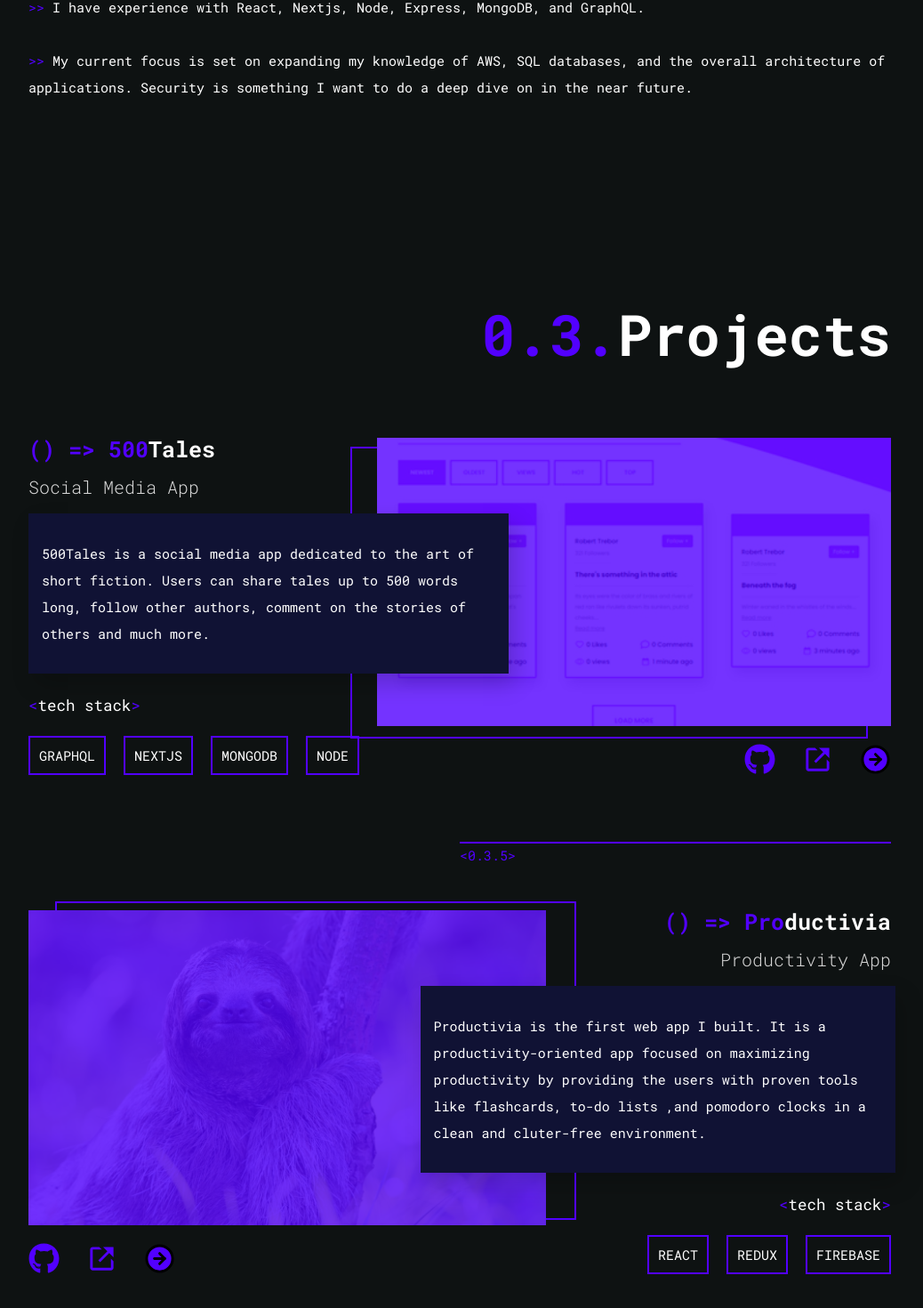
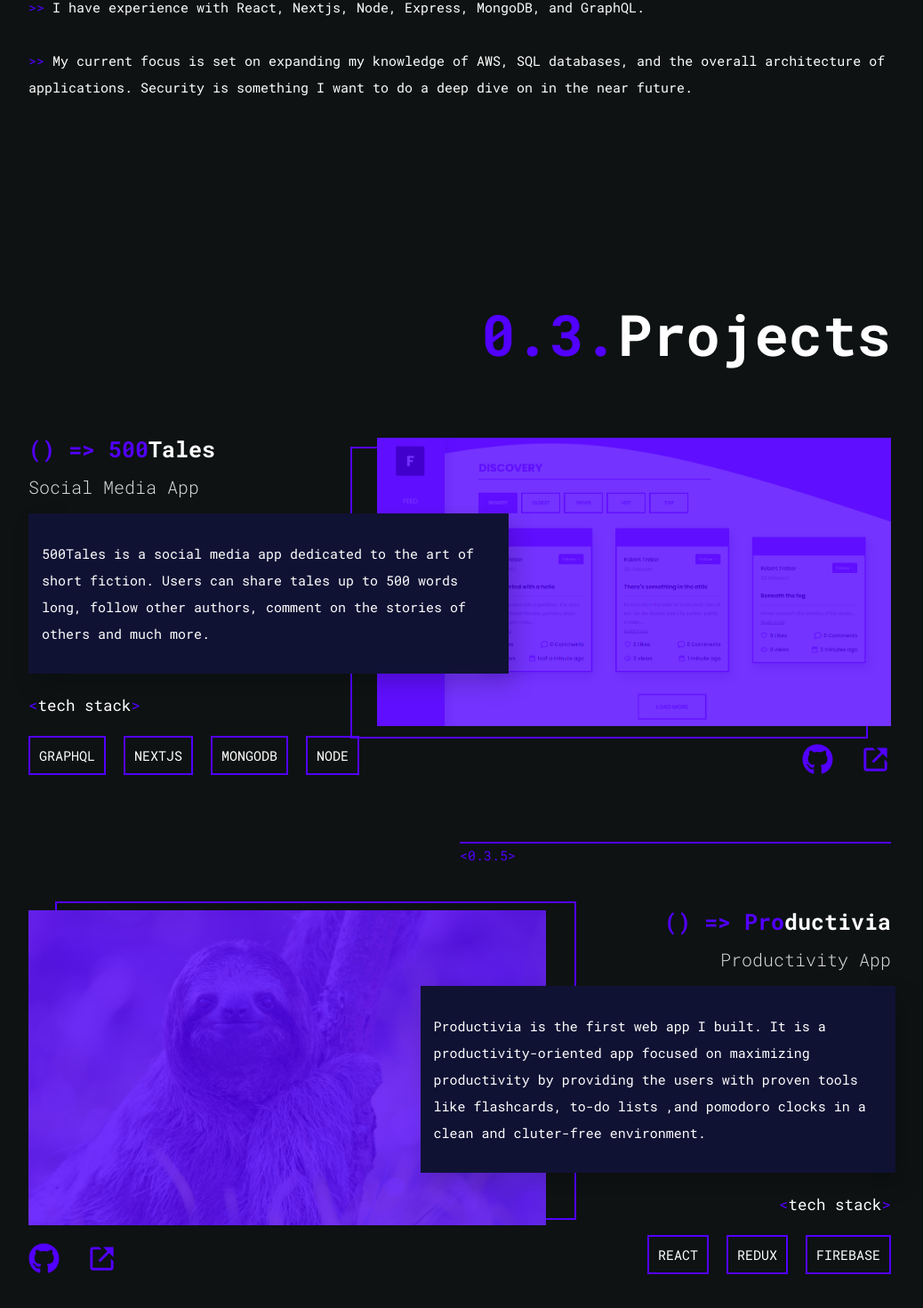
Before and after one commit to 0xngndev/portfolio.v2, a Next.js app: page / in a window 1280 px wide. Shown: the part 1229-2699 px from the top of the page at 89% size, without its empty margins (123-1161 px from the left). Built offline with nearby package versions, Linux system fonts and the light colour scheme.

Commit message:
switched navbar to sticky.

```diff
--- a/components/Navbar.js
+++ b/components/Navbar.js
@@ -4,6 +4,11 @@ import { AiFillLinkedin } from "react-icons/ai";
 import Link from "next/link";
 
 const NavContainer = styled.nav`
+  position: sticky;
+  top: 0;
+  z-index: 5;
+  box-shadow: var(--bs);
+  background-color: #0e1212;
   display: flex;
   flex-direction: row;
   align-items: center;
--- a/components/Productivia.js
+++ b/components/Productivia.js
@@ -200,9 +200,9 @@ const Productivia = () => {
           <Link href="/">
             <BiLinkExternal />
           </Link>
-          <Link href="/projects/productivia">
+          {/* <Link href="/projects/productivia">
             <FiArrowRightCircle />
-          </Link>
+          </Link> */}
         </div>
       </div>
     </DivProjectWrapper>
--- a/components/Tales.js
+++ b/components/Tales.js
@@ -184,7 +184,7 @@ const Tales = () => {
       </div>
       <div className="div-projects-fh">
         <div className="div-img">
-          <Image src="/assets/5tales.jpg" alt="500tales" layout="fill" />
+          <Image src="/assets/5tales.png" alt="500tales" layout="fill" />
         </div>
         <div className="div-svg">
           <Link href="https://github.com/nasgui">
@@ -193,9 +193,9 @@ const Tales = () => {
           <Link href="/">
             <BiLinkExternal />
           </Link>
-          <Link href="/projects/tales">
+          {/* <Link href="/projects/tales">
             <FiArrowRightCircle />
-          </Link>
+          </Link> */}
         </div>
       </div>
     </DivProjectWrapper>
```
Also changed, not shown: public/assets/5tales.jpg (deleted), public/assets/5tales.png (added).
